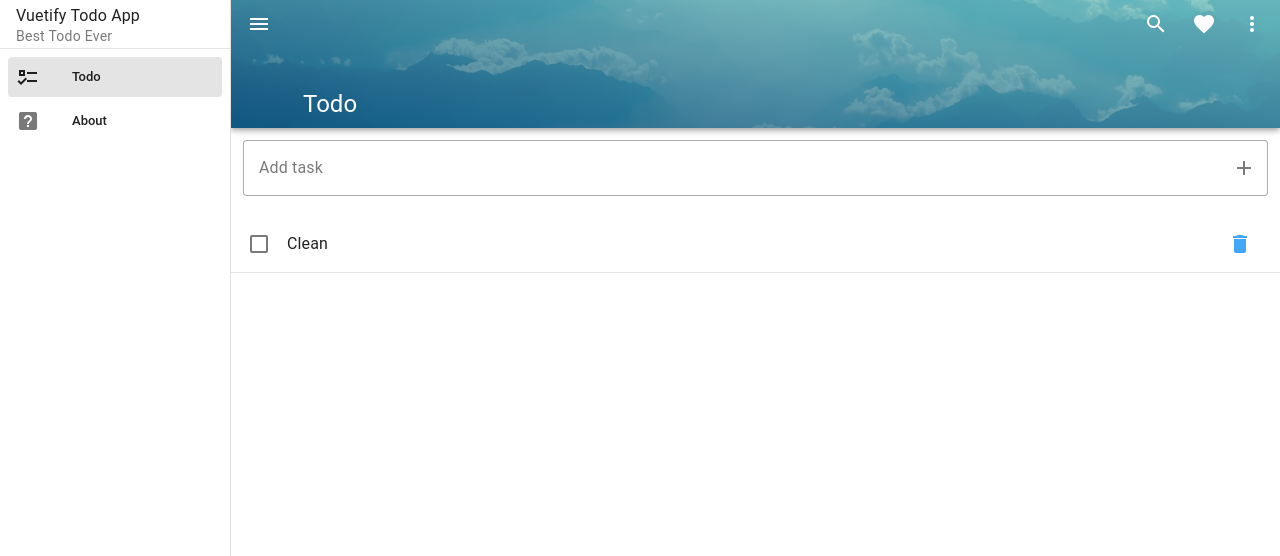
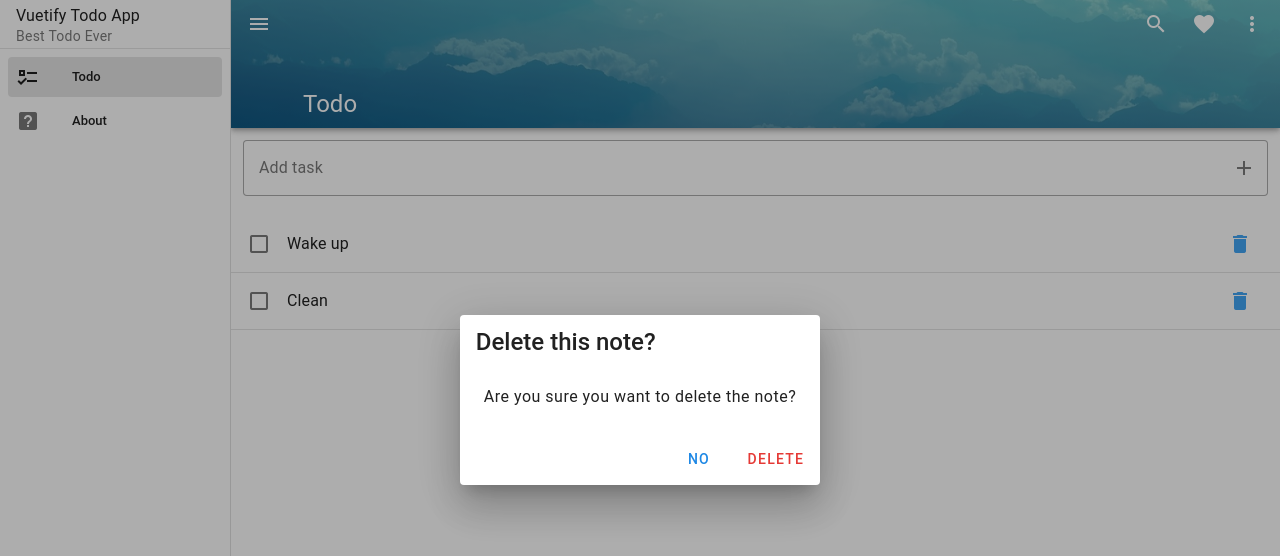
Before and after one commit to rborowski/vuetify-sample, a Vue app: page / in a window 1280 px wide. Both pictures are taken after a click on the button 1240 px from the left and 244 px from the top of the page. Shown: the top 556 px of the page. Built offline with nearby package versions, Linux system fonts and the light colour scheme.

Commit message:
Add dialog for task deletion

```diff
--- /dev/null
+++ b/src/components/Todo/Dialogs/DialogDelete.vue
@@ -0,0 +1,22 @@
+<template>
+  <v-dialog :model-value="true" width="auto" persistent>
+    <v-card>
+      <v-card-title class="text-h5">
+        Delete this note?
+      </v-card-title>
+      <v-card-text>Are you sure you want to delete the note?</v-card-text>
+      <v-card-actions>
+        <v-spacer></v-spacer>
+        <v-btn @click="$emit('close')" color="blue-darken-1" variant="text">
+          No
+        </v-btn>
+        <v-btn @click="$emit('deleteRequest')" color="red-darken-1" variant="text">
+          Delete
+        </v-btn>
+      </v-card-actions>
+    </v-card>
+  </v-dialog>
+</template>
+<script setup>
+const emit = defineEmits(["deleteRequest", "close"])
+</script>
--- a/src/components/Todo/Task.vue
+++ b/src/components/Todo/Task.vue
@@ -18,18 +18,29 @@
 
       <template v-slot:append>
         <v-btn
-          @click.stop="tasksStore.deleteTask(task.id)"
+          @click.stop="showDialog.delete = true"
           color="blue-lighten-1"
           icon="mdi-delete"
           variant="text"></v-btn
         >
       </template>
     </v-list-item>
-    <v-divider></v-divider>
+    <v-divider/>
+    <dialog-delete
+      v-if="showDialog.delete"
+      @close="showDialog.delete = false"
+      @deleteRequest="tasksStore.deleteTask(task.id)"
+    />
 </template>
 
 <script setup>
+import { ref } from "vue";
 import { useTasksStore } from "../../store/TasksStore";
+import DialogDelete from './Dialogs/DialogDelete.vue'
+
+const showDialog = ref({
+  delete: false
+})
 
 const tasksStore = useTasksStore()
 const props = defineProps({
```
